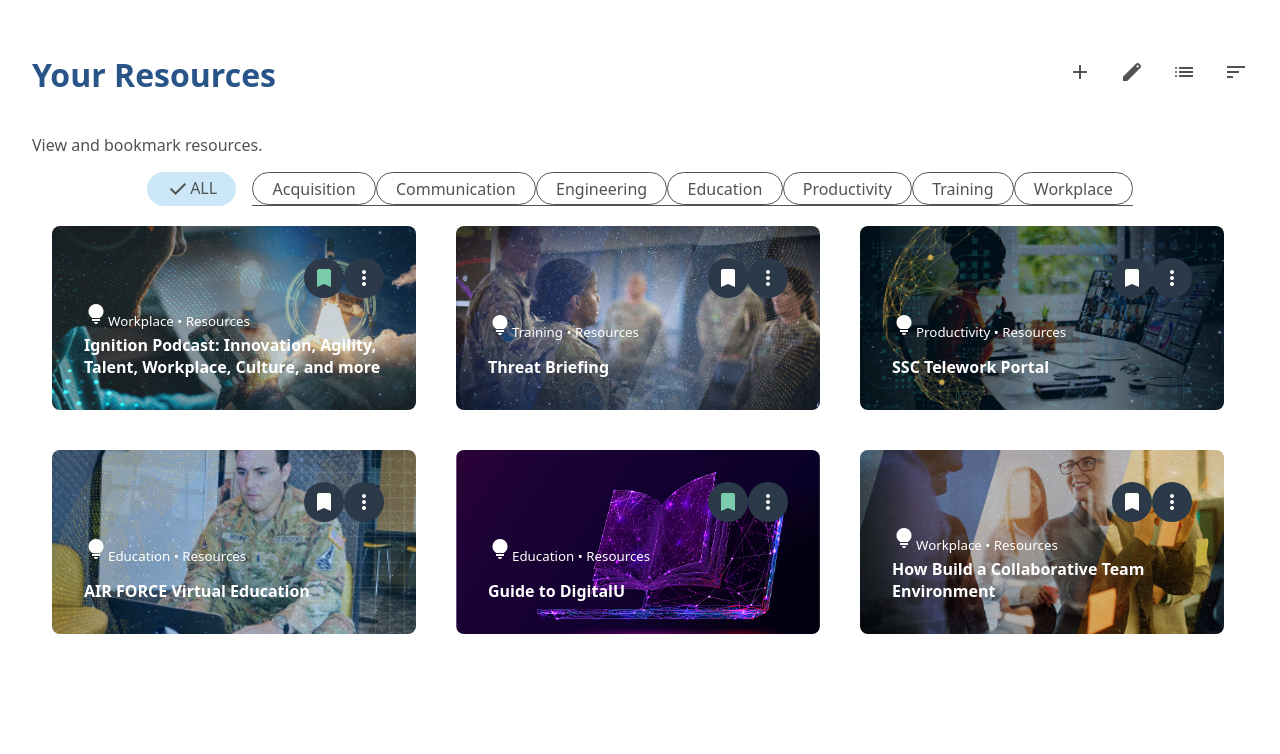
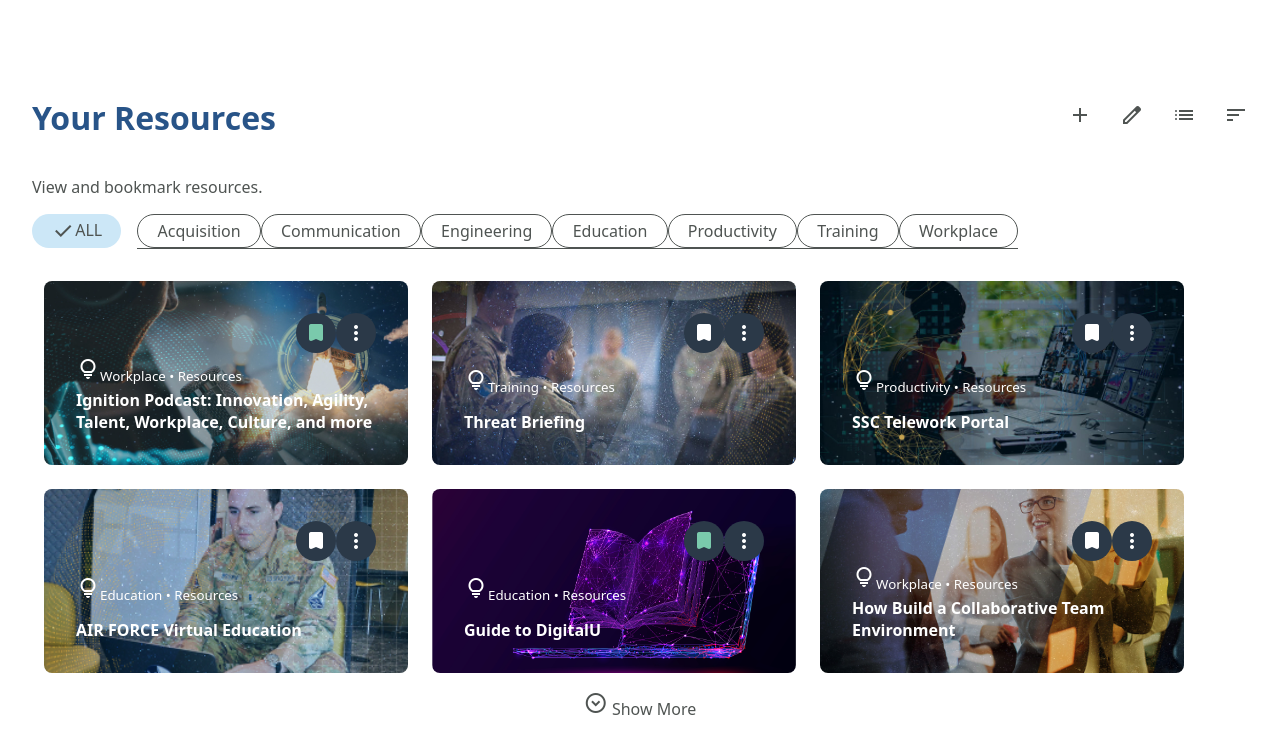
Before and after one commit to gigann/vue3-dev-challenge, a Vue app: page / in a window 1280 px wide. Shown: the top 754 px of the page. Built offline with nearby package versions, Linux system fonts and the light colour scheme.

Commit message:
more css

```diff
--- a/src/App.vue
+++ b/src/App.vue
@@ -5,6 +5,7 @@ import categories from "./assets/categories";
 import Card from "./components/Card.vue";
 import FilterButton from "./components/FilterButton.vue";
 import FilterAllButton from "./components/FilterAllButton.vue";
+import ShowMoreButton from "./components/ShowMoreButton.vue";
 </script>
 
 <template>
@@ -49,6 +50,8 @@ import FilterAllButton from "./components/FilterAllButton.vue";
       :img="item.img"
     />
   </div>
+
+  <ShowMoreButton/>
 </template>
 
 <style scoped>
--- a/src/components/Card.vue
+++ b/src/components/Card.vue
@@ -26,8 +26,8 @@ const imageURL = computed(
   :style="{ backgroundImage: imageURL}"
   >
     <div class="card-buttons">
-      <button class="bookmarked-button" v-if="isBookmarked" @click="isBookmarked = !isBookmarked"><span class="material-symbols-outlined" >bookmark</span></button>
-      <button class="not-bookmarked-button" v-if="!isBookmarked" @click="isBookmarked = !isBookmarked"><span class="material-symbols-outlined">bookmark</span></button>
+      <button class="bookmarked-button" v-if="isBookmarked" @click="isBookmarked = !isBookmarked"><span class="material-symbols-rounded" >bookmark</span></button>
+      <button class="not-bookmarked-button" v-if="!isBookmarked" @click="isBookmarked = !isBookmarked"><span class="material-symbols-rounded">bookmark</span></button>
       <button class="menu-button"><span class="material-symbols-outlined">more_vert</span></button>
     </div>
 
--- a/src/style.css
+++ b/src/style.css
@@ -1,4 +1,4 @@
-.material-symbols-outlined {
+.material-symbols-rounded {
   font-variation-settings:
     'FILL' 1
 }
@@ -29,10 +29,10 @@ a:hover {
 
 body {
   margin: 0;
-  /* display: flex;
-  place-items: center; */
-  /* min-width: 320px;
-  min-height: 100vh; */
+  display: flex;
+  place-items: center;
+  min-width: 320px;
+  min-height: 100vh;
 }
 
 h1 {
@@ -134,7 +134,7 @@ circle button color: #2B3948
   background-position: center;
 
   border-radius: 8px;
-  margin: 20px;
+  margin: 12px;
 
   width: 300px;
   height: 120px;
@@ -177,8 +177,8 @@ circle button color: #2B3948
 
 .filter-buttons {
   display: flex;
-  justify-content: center;
-  align-items: center;
+  justify-content: flex-start;
+  align-items: flex-start;
 }
 
 .filter-button-selected {
@@ -194,4 +194,12 @@ circle button color: #2B3948
 .specific-filters {
   border-bottom: 1px solid #4f5452;
   margin-left: 16px;
+  margin-bottom: 20px;
 }
+
+.show-more-button {
+  display: block;
+  margin: 0 auto;
+  text-align: center;
+  border: 1px solid transparent;
+}
```
